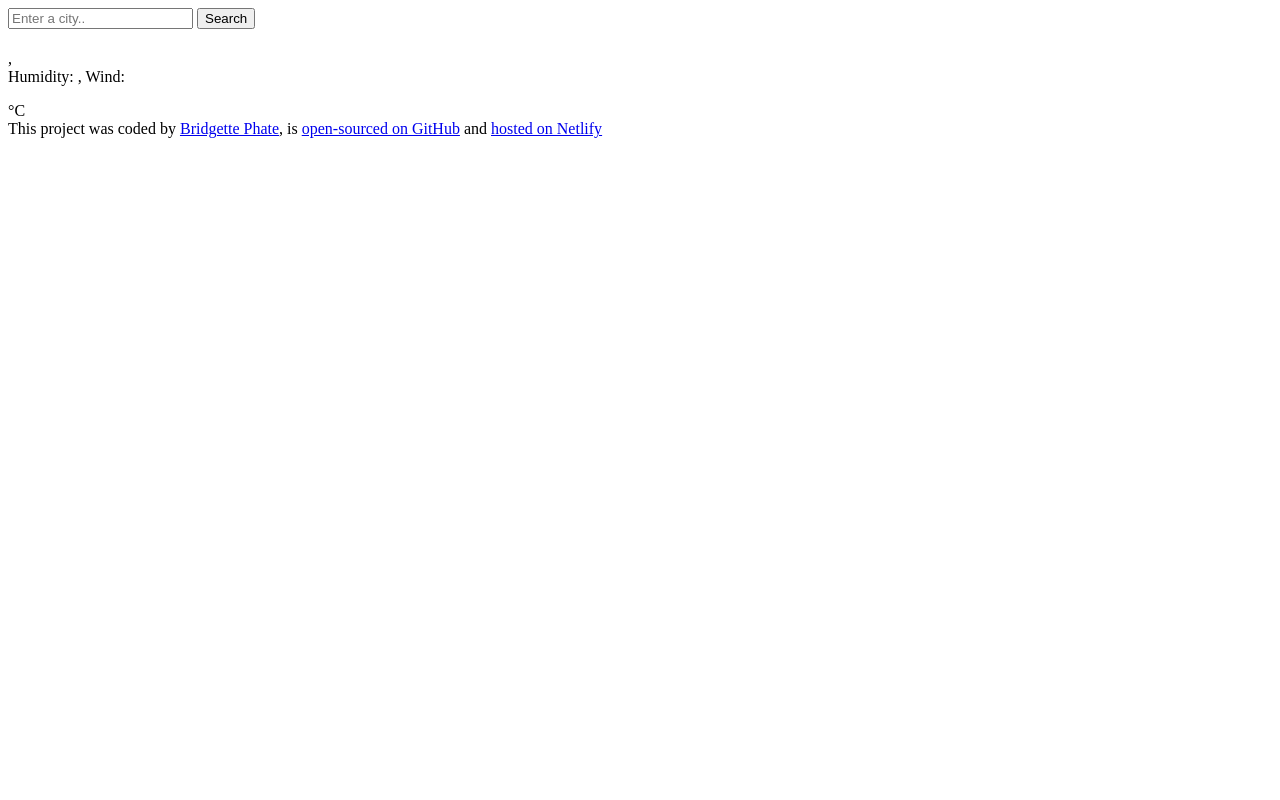
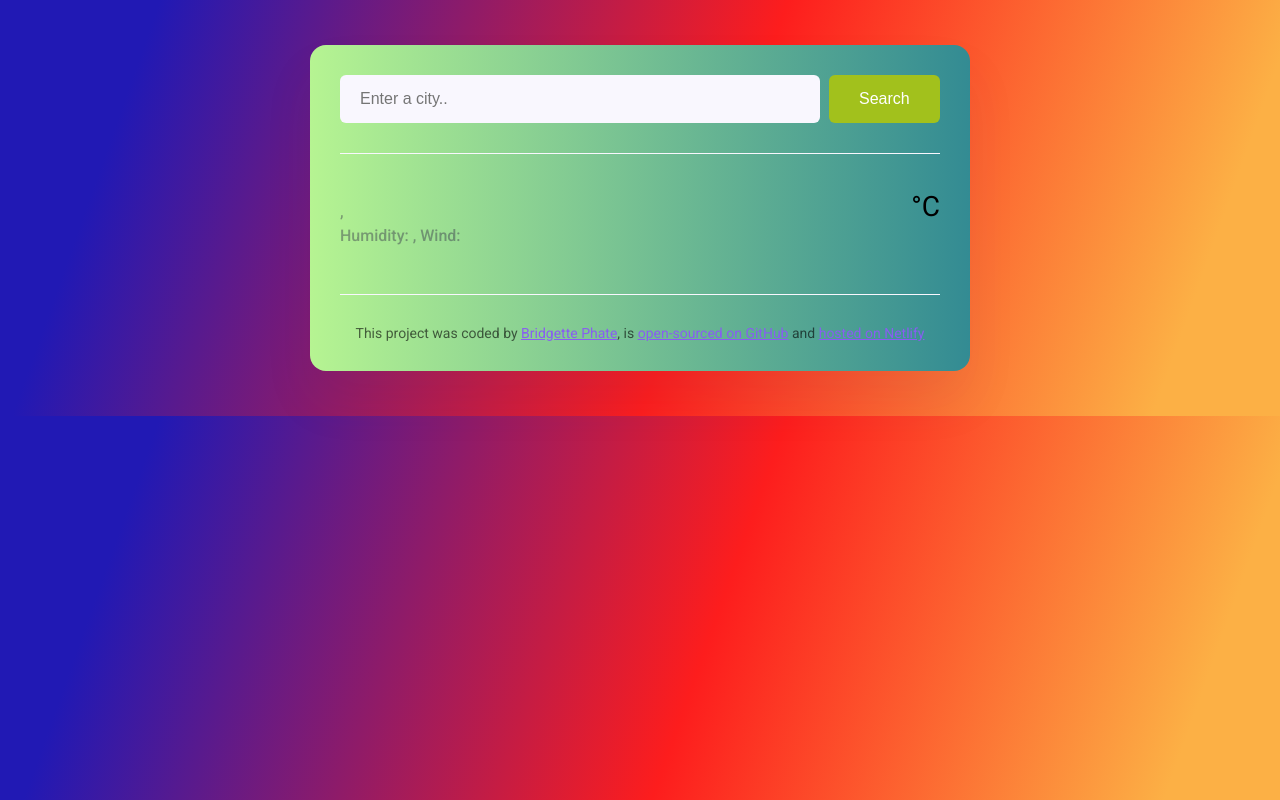
Before and after one commit to Bree177/Bridgette-In-Weather-App, a plain HTML site: page index.html in a window 1280 px wide. Drawn offline with Linux system fonts and the light colour scheme.

Commit message:
Added css

```diff
--- a/index.html
+++ b/index.html
@@ -9,6 +9,7 @@
       href="https://fonts.googleapis.com/css2?family=Roboto:ital,wght@0,100;0,300;0,400;0,500;0,700;0,900;1,100;1,300;1,400;1,500;1,700;1,900&display=swap"
       rel="stylesheet"
     />
+    <link rel="stylesheet" href="src/style.css" />
     <title>Bridgette's Weather App</title>
   </head>
   <body>
--- /dev/null
+++ b/src/style.css
@@ -0,0 +1,100 @@
+body {
+  background: linear-gradient(
+    109.6deg,
+    rgb(33, 25, 180) 11.2%,
+    rgb(253, 29, 29) 55.2%,
+    rgb(252, 176, 69) 91.1%
+  );
+  font-family: "Roboto", sans-serif;
+}
+
+a {
+  color: #885df1;
+}
+
+.weather-app {
+  background: linear-gradient(to right, rgb(182, 244, 146), rgb(51, 139, 147));
+  max-width: 600px;
+  margin: 45px auto;
+  box-shadow: 0 30px 50px rgba(65, 50, 100, 0.08);
+  border-radius: 16px;
+  padding: 30px;
+}
+
+header {
+  border-bottom: 1px solid #f9f7fe;
+  padding: 0 0 30px 0;
+}
+
+.search-form-input {
+  background-color: #f9f7fe;
+  border: none;
+  border-radius: 6px;
+  width: 80%;
+  font-size: 16px;
+  padding: 15px 20px;
+}
+
+.search-form-button {
+  background: #a2c11c;
+  padding: 15px 30px;
+  border: none;
+  font-size: 16px;
+  margin-left: 5px;
+  border-radius: 6px;
+  color: white;
+}
+
+main {
+  padding: 30px 0;
+}
+
+.weather-app-data {
+  display: flex;
+  justify-content: space-between;
+}
+
+.weather-app-city {
+  margin: 0;
+  font-size: 38px;
+  line-height: 48px;
+}
+
+.weather-app-details {
+  font-size: 16px;
+  color: rgba(39, 33, 66, 0.4);
+  line-height: 24px;
+  font-weight: 500;
+}
+
+.weather-app-details strong {
+  color: #f65282;
+}
+
+.weather-app-temperature-container {
+  display: flex;
+}
+
+.weather-app-icon {
+  width: 98px;
+  height: 88px;
+}
+
+.weather-app-temperature {
+  font-size: 88px;
+  line-height: 88px;
+  font-weight: bold;
+}
+
+.weatehr-app-unit {
+  margin-top: 6px;
+  font-size: 28px;
+}
+
+footer {
+  border-top: 1px solid #f9f7fe;
+  padding: 30px 0 0 0;
+  text-align: center;
+  font-size: 14px;
+  color: rgba(0, 0, 0, 0.6);
+}
```
